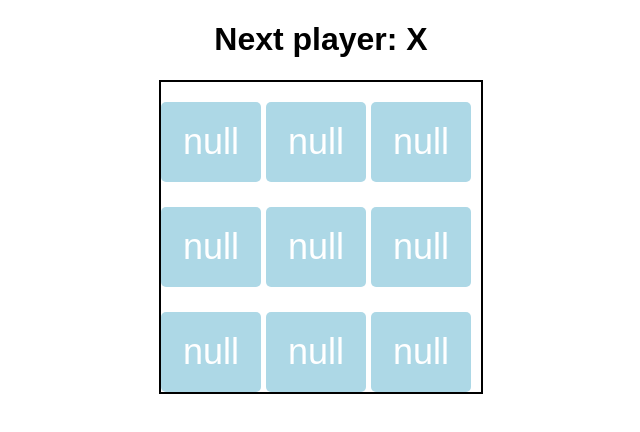
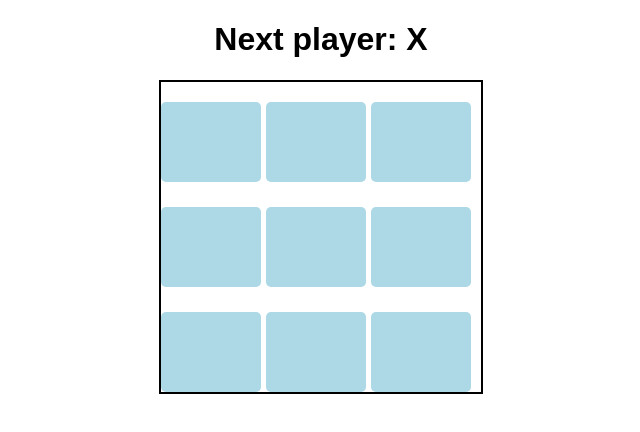
Before and after one commit to szakfer97/tic-tac-toe, a Svelte app: page / in a window 1280 px wide. Shown: the top 432 px of the page, without its empty margins (319-959 px from the left). Built offline with nearby package versions, Linux system fonts and the light colour scheme.

Commit message:
Fixed type showing on board

```diff
--- a/src/App.svelte
+++ b/src/App.svelte
@@ -1,13 +1,10 @@
-<script>
+<script lang="ts">
   let currentPlayer = "X";
-  /**
-   * @type {null}
-   */
-  let winner = null;
+  let winner: string | null = null;
   let board = Array(9).fill(null);
 
-  const handleMove = (/** @type {number} */ index) => {
-    if (board[index] === null && !winner) {
+  const handleMove = (/** @type {number} */ index: number) => {
+    if (!board[index] && !winner) {
       board[index] = currentPlayer;
       winner = calculateWinner();
       currentPlayer = currentPlayer === "X" ? "O" : "X";
@@ -49,7 +46,9 @@
   <div class="board">
     {#each board as cell, index (index)}
       <button class="cell" on:click={() => handleMove(index)}>
-        {cell}
+        {#if cell !== null}
+          {cell}
+        {/if}
       </button>
     {/each}
   </div>
```
